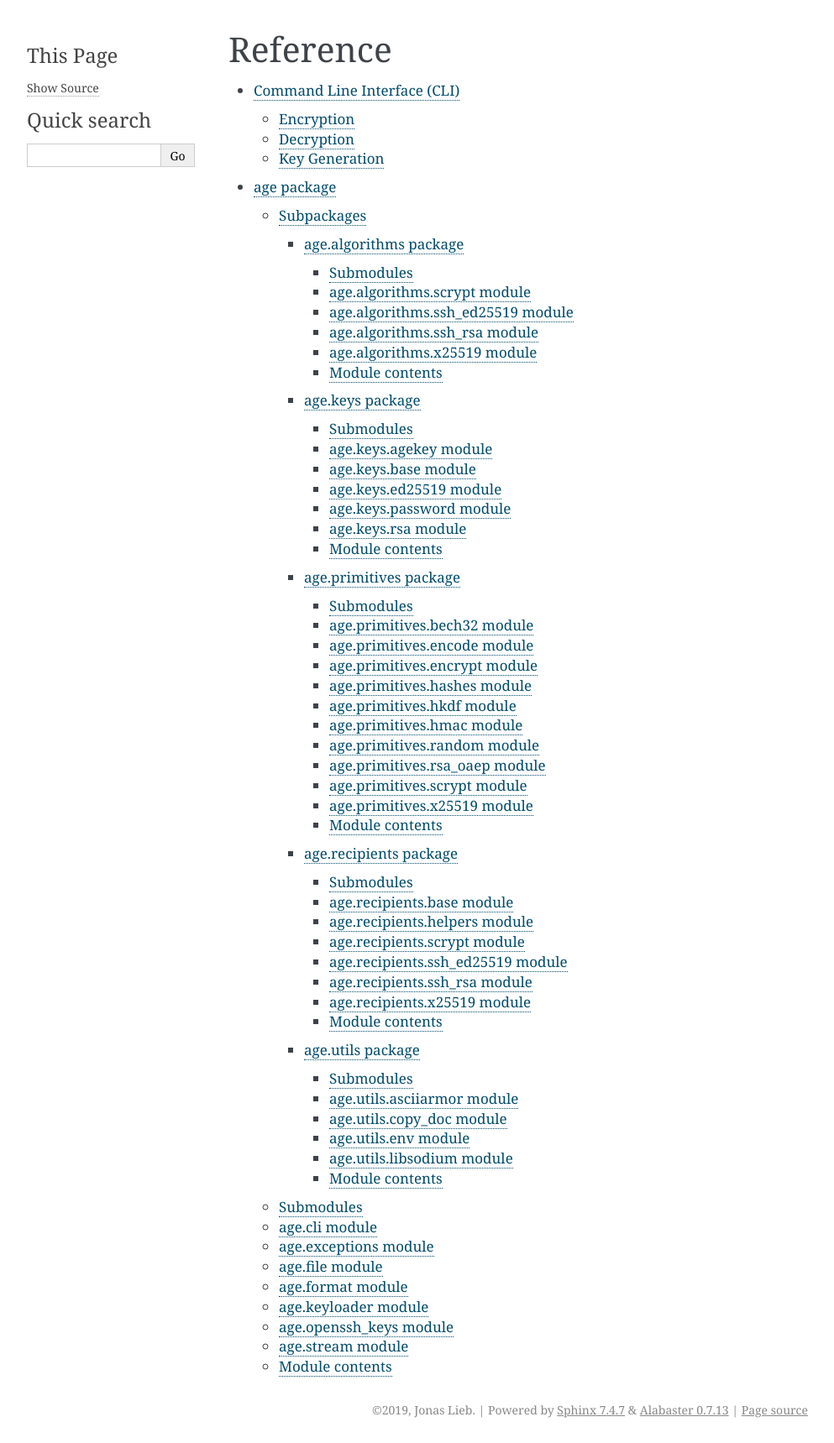
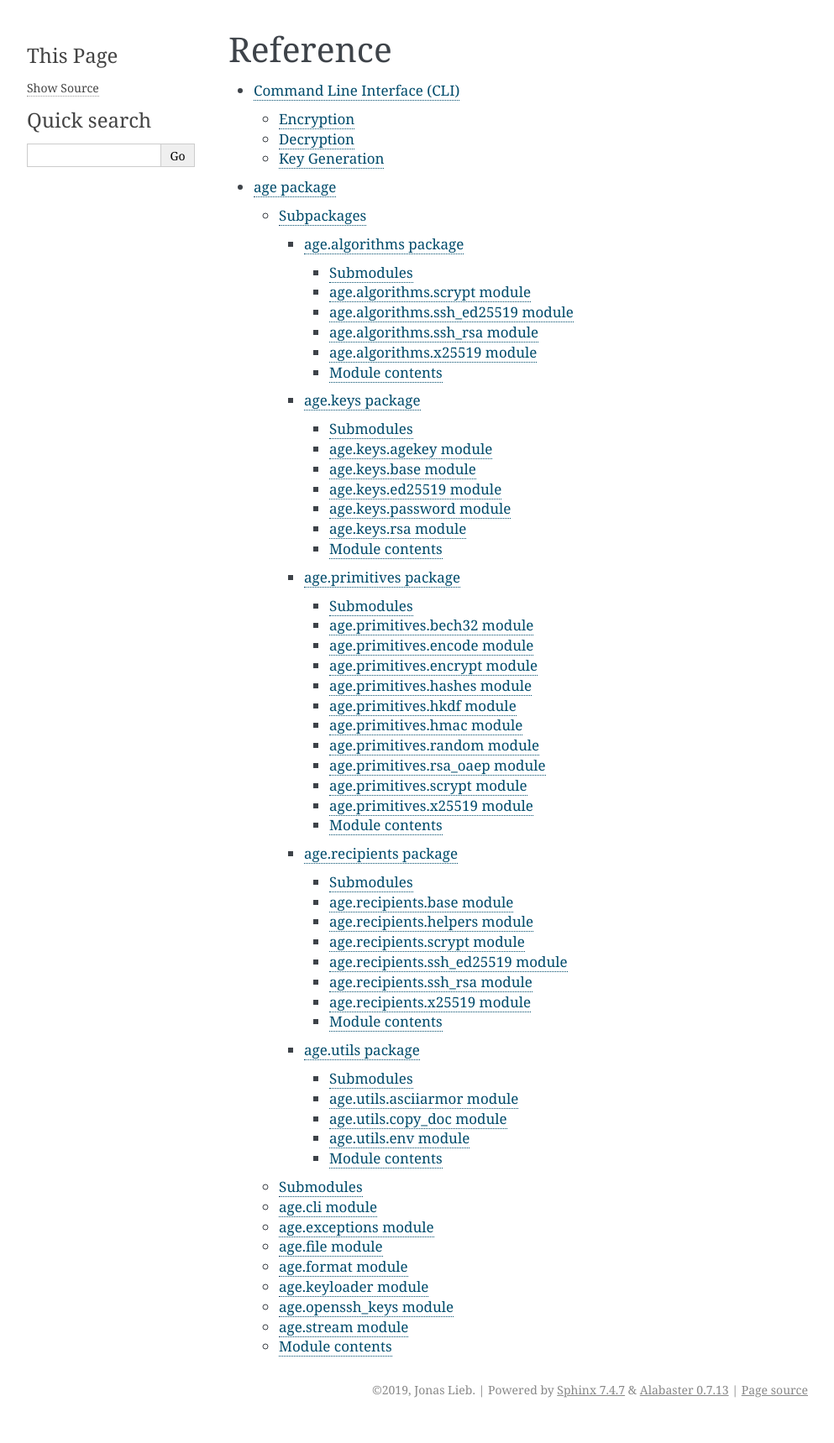
Before and after one commit to jojonas/pyage, a Sphinx documentation site: the page built from docs/source/reference.rst, in a window 1280 px wide. Shown: the whole page at 84% size, without its empty margins (148-1141 px from the left). Built offline with Sphinx 7.4.7, drawn with Linux system fonts in a browser that asks for light colours; after the commit the page ends 1695 px from its top, so only the background shows below that.

Commit message:
Remove remaining references to direct libsodium usage

```diff
--- a/docs/source/api/age.utils.rst
+++ b/docs/source/api/age.utils.rst
@@ -28,15 +28,6 @@ age.utils.env module
    :undoc-members:
    :show-inheritance:
 
-age.utils.libsodium module
---------------------------
-
-.. automodule:: age.utils.libsodium
-   :members:
-   :undoc-members:
-   :show-inheritance:
-
-
 Module contents
 ---------------
 
--- a/docs/source/tutorials.rst
+++ b/docs/source/tutorials.rst
@@ -15,19 +15,19 @@ On Debian or Ubuntu, use:
 
 ::
 
-    $ sudo apt install python3 pipenv libsodium-dev
+    $ sudo apt install python3 pipenv
 
 On Arch, install them as
 
 ::
 
-    $ sudo pacman -S python python-pipenv libsodium
+    $ sudo pacman -S python python-pipenv
 
 On Fedora, use
 
 ::
 
-    $ sudo dnf install python3 pipenv libsodium-devel
+    $ sudo dnf install python3 pipenv
 
 
 Installing pyage
```
Also changed, not shown: 2 other files.
